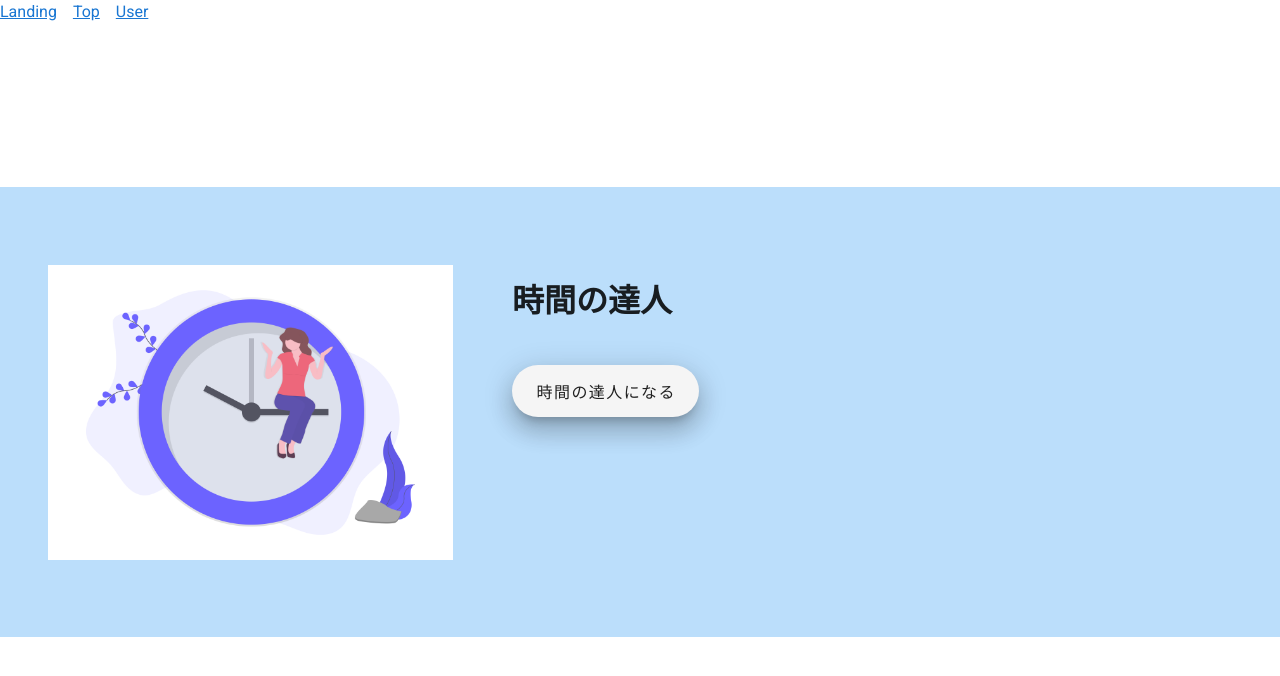
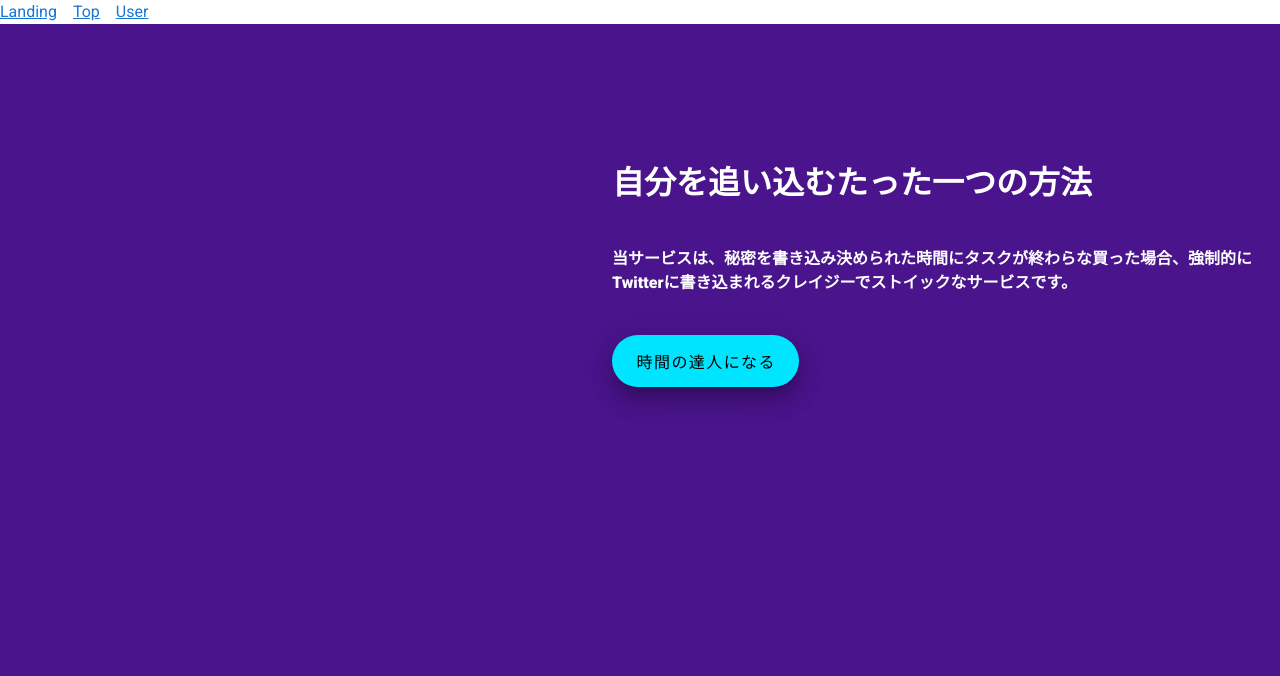
Before and after one commit to ToruTamahashi/AutumunHack2020, a Vue app in the folder vueproject/: page / in a window 1280 px wide. Shown: the top 676 px of the page. Built offline with nearby package versions, Linux system fonts and the light colour scheme.

Commit message:
Completed User Page 🎉

```diff
--- a/vueproject/src/views/Landing.vue
+++ b/vueproject/src/views/Landing.vue
@@ -1,29 +1,38 @@
 <template>
-  <v-container fluid fill-height>
+  <v-app>
+    <v-container fluid fill-height class="purple darken-4">
       <v-row
-      class="blue lighten-4"
-      style="height: 450px;"
+        class="purple darken-4"
+        style="height: 450px"
         justify="center"
-      align-content="center">
+        align-content="center"
+      >
         <v-img
           contain
-        max-height="295"
-        max-width="500"
+          max-height="600"
+          max-width="600"
           src="../assets/top-image.png"
         ></v-img>
         <v-col>
-        <h1 class="mb-10">
-          時間の達人
-        </h1>
-        <v-btn
-          depressed
-          elevation="15"
-          raised
-          rounded
-          x-large
-        >時間の達人になる</v-btn>
+          <h1 class="mb-10 font-weight-black white--text">自分を追い込むたった一つの方法</h1>
+          <p class="mb-10 font-weight-black white--text">当サービスは、秘密を書き込み決められた時間にタスクが終わらな買った場合、強制的にTwitterに書き込まれるクレイジーでストイックなサービスです。</p>
+          <v-btn class="cyan accent-3 black--text font-weight-regular" depressed elevation="15" raised rounded x-large
+            >時間の達人になる</v-btn
+          >
         </v-col>
-
       </v-row>
     </v-container>
+  </v-app>
 </template>
+
+<script>
+export default {
+  theme: {
+    themes: {
+      light: {
+        background: "f5f5f5",
+      },
+    },
+  },
+};
+</script>
--- a/vueproject/src/views/User.vue
+++ b/vueproject/src/views/User.vue
@@ -1,5 +1,31 @@
 <template>
-  <div>
-    ユーザー個別ページ
-  </div>
+  <v-form>
+    <v-container fluid fill-height align="center">
+      <v-row align="center">
+        <v-col cols="12" sm="6">
+          <v-text-field
+            class="mb-10"
+            v-model="secret_mess"
+            :rules="rules"
+            counter="50"
+            hint="絶対誰にも言わないから"
+            label="とっておきの秘密を教えて！"
+          ></v-text-field>
+
+          <v-btn depressed color="primary">これに決定！</v-btn>
+        </v-col>
+      </v-row>
+    </v-container>
+  </v-form>
 </template>
+
+<script>
+export default {
+  data: function () {
+    return {
+      secret_mess: "",
+      rules: [v => v.length <= 50 || 'Max 50 characters'],
+    }
+  },
+};
+</script>
```
Also changed, not shown: vueproject/src/assets/top-image.png. Lines whose indentation alone changed are shown as unchanged.
